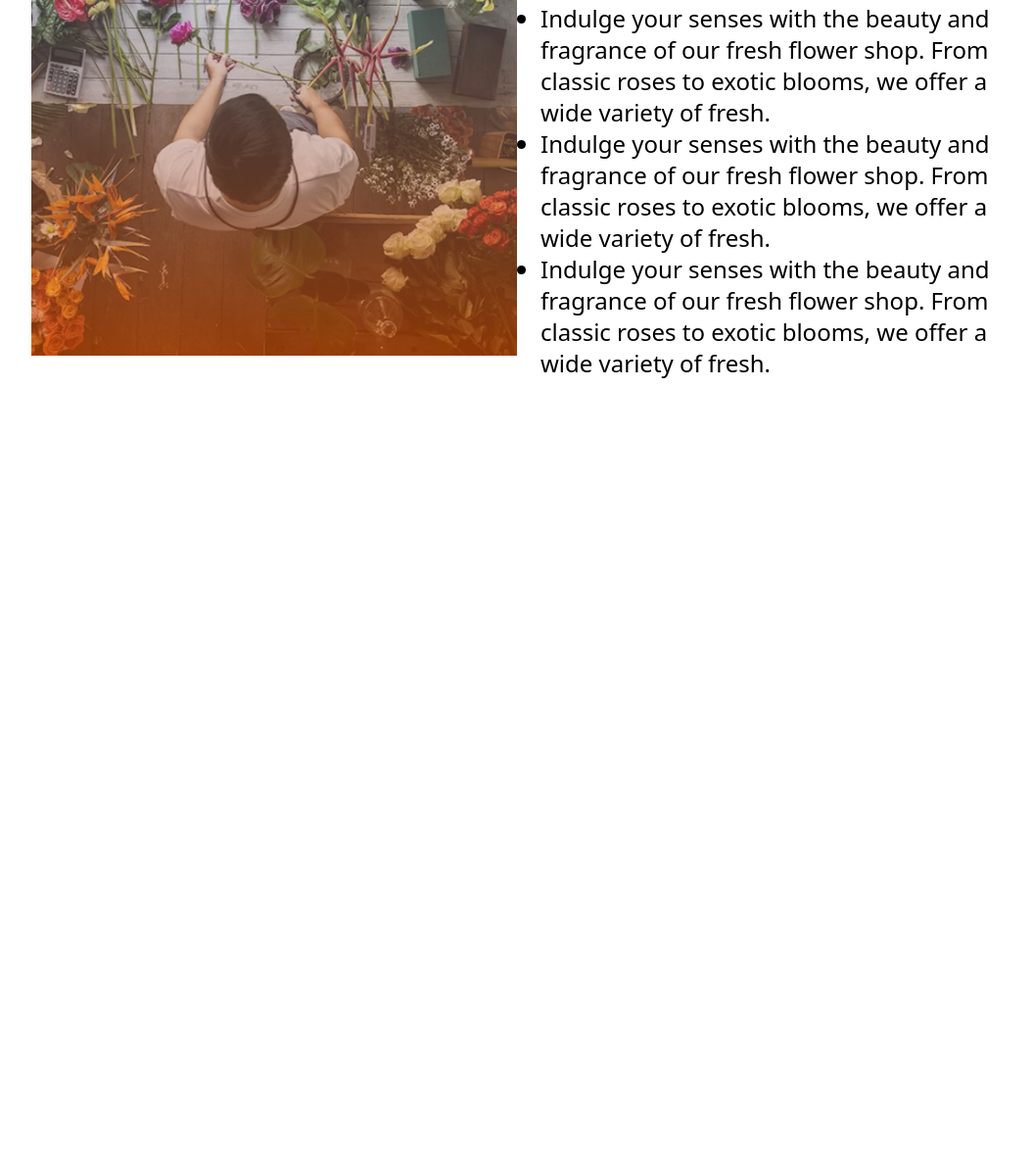
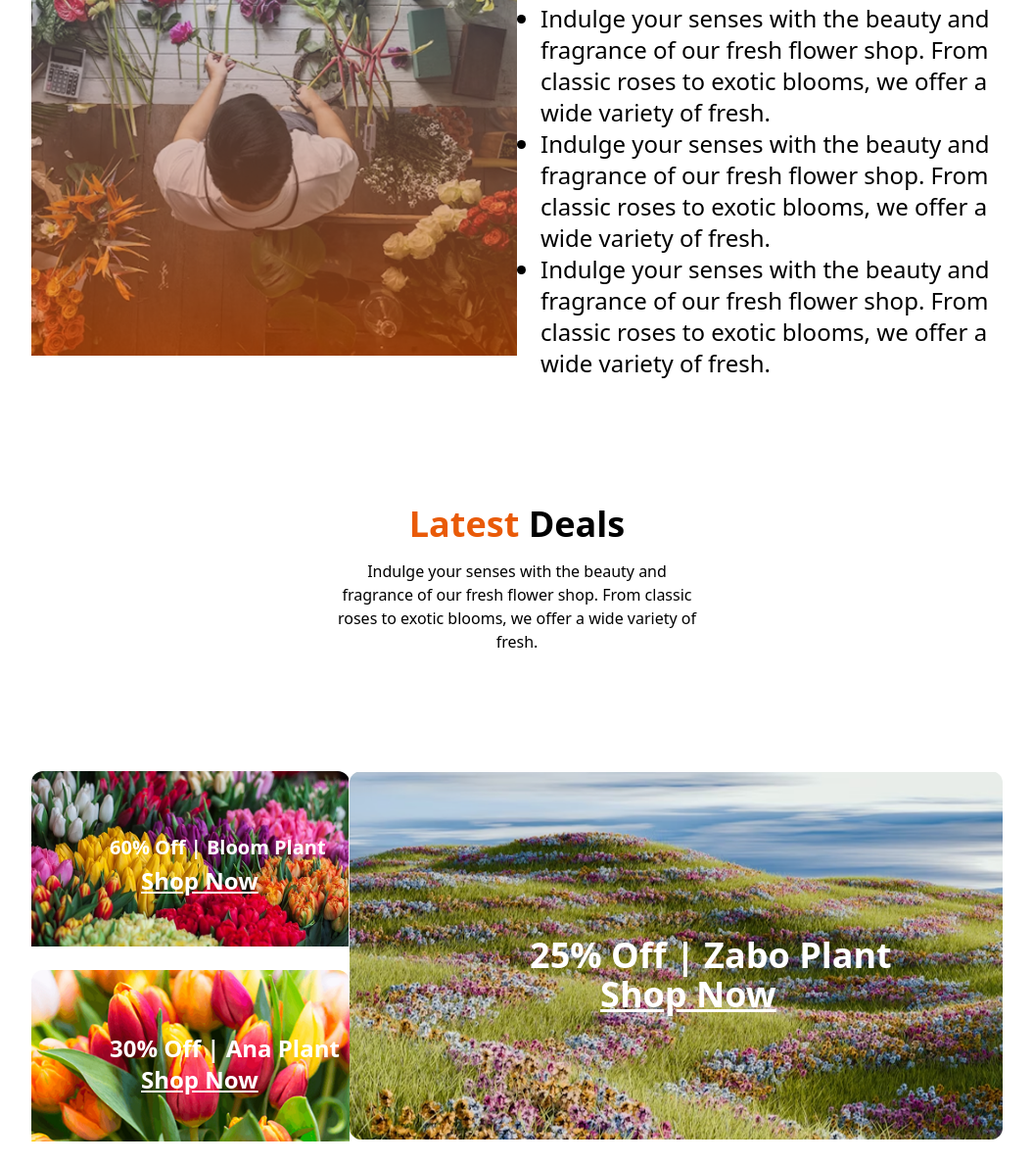
Before and after one commit to ashrafulislam65/faugei-website, a plain HTML site: page index.html in a window 1280 px wide. Shown: the part 1991-3180 px from the top of the page at 98% size, without its empty margins (112-1167 px from the left). Before the commit the page ends 2378 px from the top, so only its background shows below. Drawn offline with nearby package versions, Linux system fonts and the light colour scheme.

Commit message:
latest deal section added

```diff
--- a/index.html
+++ b/index.html
@@ -34,7 +34,8 @@
         <!-- Banner section -->
         <section class="flex-col  flex-col-reverse flex lg:flex-row lg:justify-between  px-6 lg:px-36 ">
             <div class="lg:w-xl">
-                <h1 class="pt-3 lg:pb-3 font-bold lg:text-6xl">ALWAYS<span class="text-[#E95A08]">FRESH FLOWERS</span></h1>
+                <h1 class="pt-3 lg:pb-3 font-bold lg:text-6xl">ALWAYS<span class="text-[#E95A08]">FRESH FLOWERS</span>
+                </h1>
                 <p>Indulge your senses with the beauty and fragrance of our fresh flower shop. From classic roses to
                     exotic blooms, we offer a wide variety of fresh flowers that are perfect for any occasion.</p>
             </div>
@@ -43,10 +44,11 @@
             </div>
         </section>
         <!-- Our Planet section -->
-         <section>
+        <section>
             <div class="px-4 lg:px-36 pt-30 text-center">
                 <h2 class="font-bold lg:text-4xl pb-4"><span class="text-[#E95A08]">Our</span> Plants</h2>
-                <p class="lg:px-78 pb-12">Indulge your senses with the beauty and fragrance of our fresh flower shop. From classic roses to exotic blooms, we offer a wide variety of fresh.</p>
+                <p class="lg:px-78 pb-12">Indulge your senses with the beauty and fragrance of our fresh flower shop.
+                    From classic roses to exotic blooms, we offer a wide variety of fresh.</p>
             </div>
             <div class="lg:px-36 lg:grid lg:grid-cols-4 lg:gap-8 grid grid-cols-2 gap-4 px-4">
                 <div class="lg:w-[270px]">
@@ -101,22 +103,54 @@
 
 
             </div>
-         </section>
-         <!-- flower and planet lover section -->
-          <section class=" lg:flex justify-between pt-20 lg:pt-52 px-10 lg:px-36">
+        </section>
+        <!-- flower and planet lover section -->
+        <section class=" lg:flex justify-between pt-20 lg:pt-52 px-10 lg:px-36">
             <div class="relative ">
                 <img class="" src="assets/flower-store.png" alt="">
-                <img class=" lg:block hidden w-[286px] h-[286px] absolute lg:-top-38 lg:left-98" src="assets/trusted-badge.png" alt="">
+                <img class=" lg:block hidden w-[286px] h-[286px] absolute lg:-top-38 lg:left-98"
+                    src="assets/trusted-badge.png" alt="">
             </div>
             <div class="w-full lg:w-[540px] ">
                 <h1 class="font-bold lg:text-6xl lg:pt-12 pb-5">Flower & Plants Lover</h1>
                 <ul class="list-disc  lg:pl-6 lg:text-2xl">
-                    <li>Indulge your senses with the beauty and fragrance of our fresh flower shop. From classic roses to exotic blooms, we offer a wide variety of fresh.</li>
-                    <li>Indulge your senses with the beauty and fragrance of our fresh flower shop. From classic roses to exotic blooms, we offer a wide variety of fresh.</li>
-                    <li>Indulge your senses with the beauty and fragrance of our fresh flower shop. From classic roses to exotic blooms, we offer a wide variety of fresh.</li>
+                    <li>Indulge your senses with the beauty and fragrance of our fresh flower shop. From classic roses
+                        to exotic blooms, we offer a wide variety of fresh.</li>
+                    <li>Indulge your senses with the beauty and fragrance of our fresh flower shop. From classic roses
+                        to exotic blooms, we offer a wide variety of fresh.</li>
+                    <li>Indulge your senses with the beauty and fragrance of our fresh flower shop. From classic roses
+                        to exotic blooms, we offer a wide variety of fresh.</li>
                 </ul>
             </div>
-          </section>
+        </section>
+        <!-- Latest deal section  -->
+        <section class="lg:px-36">
+            <div>
+                <h1 class="font-bold lg:text-4xl text-center lg:pt-32 pb-4"><span class="text-[#E95A08]">Latest</span> Deals</h1>
+                <p class="lg:px-78  text-center pb-30">Indulge your senses with the beauty and fragrance of our fresh flower shop. From classic roses to
+                    exotic blooms, we offer a wide variety of fresh.</p>
+            </div>
+            <div class="lg:flex justify-between">
+                <div>
+                    <div class="relative ">
+                        <img class="w-full pb-6 rounded-xl" src="assets/deal-bloom.png" alt="">
+                        <p class="absolute top-16 left-20 font-bold text-xl text-[#FFFFFF] ">60% Off | Bloom Plant</p>
+                        <p class="absolute top-24 left-28 font-bold text-2xl text-[#FFFFFF] underline">Shop Now</p>
+                    </div>
+                    <div class="relative ">
+                        <img class="w-full pb-6 rounded-xl" src="assets/deal-ana.png" alt="">
+                        <p class="absolute top-16 left-20 font-bold text-2xl text-[#FFFFFF]">30% Off | Ana Plant</p>
+                        <p class="absolute top-24 left-28 font-bold text-2xl text-[#FFFFFF] underline">Shop Now</p>
+                    </div>
+                </div>
+
+                <div class="relative ">
+                    <img class=" w-full rounded-xl" src="assets/deal-zabo.png" alt="">
+                    <p class="absolute top-30 lg-30 lg:top-42 lg:left-46 font-bold text-4xl text-[#FFFFFF]">25% Off | Zabo Plant </p>
+                    <p class="absolute top-38 left-32 lg:top-52 lg:left-64 font-bold text-4xl text-[#FFFFFF] underline">Shop Now</p>
+                </div>
+            </div>
+        </section>
     </main>
     <footer></footer>
 
```
